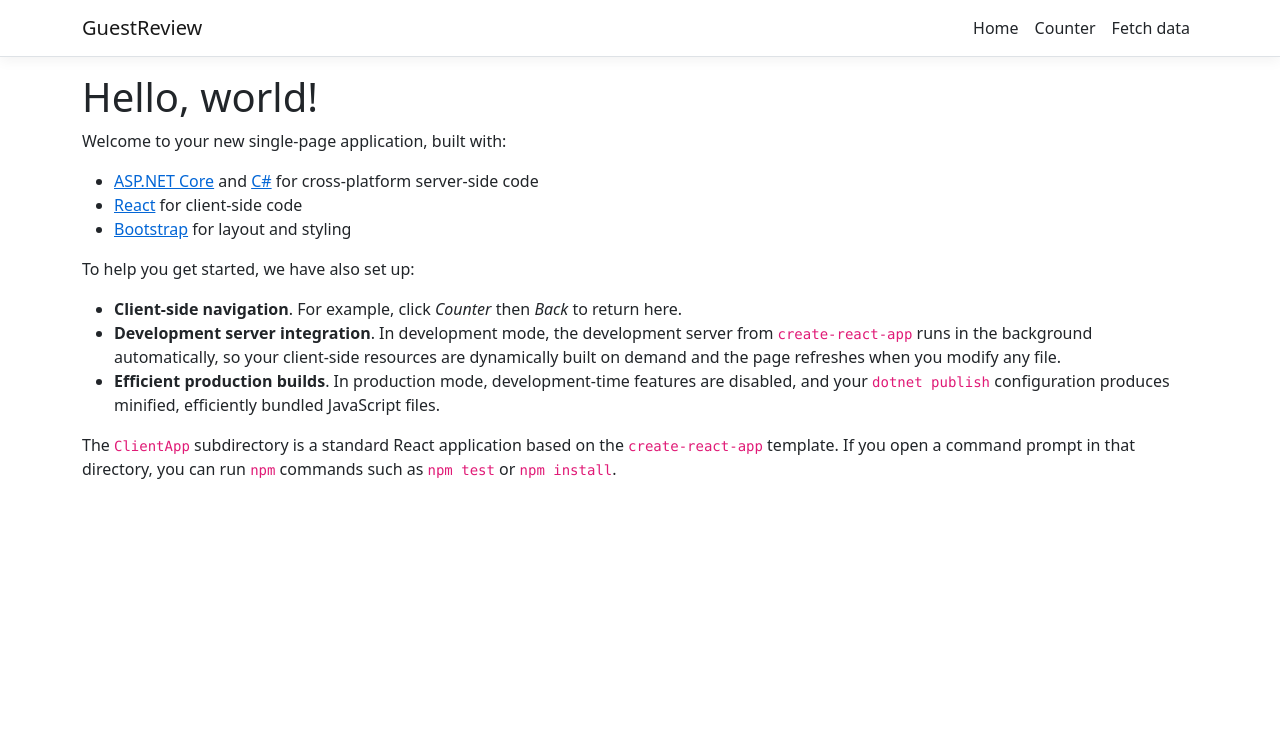
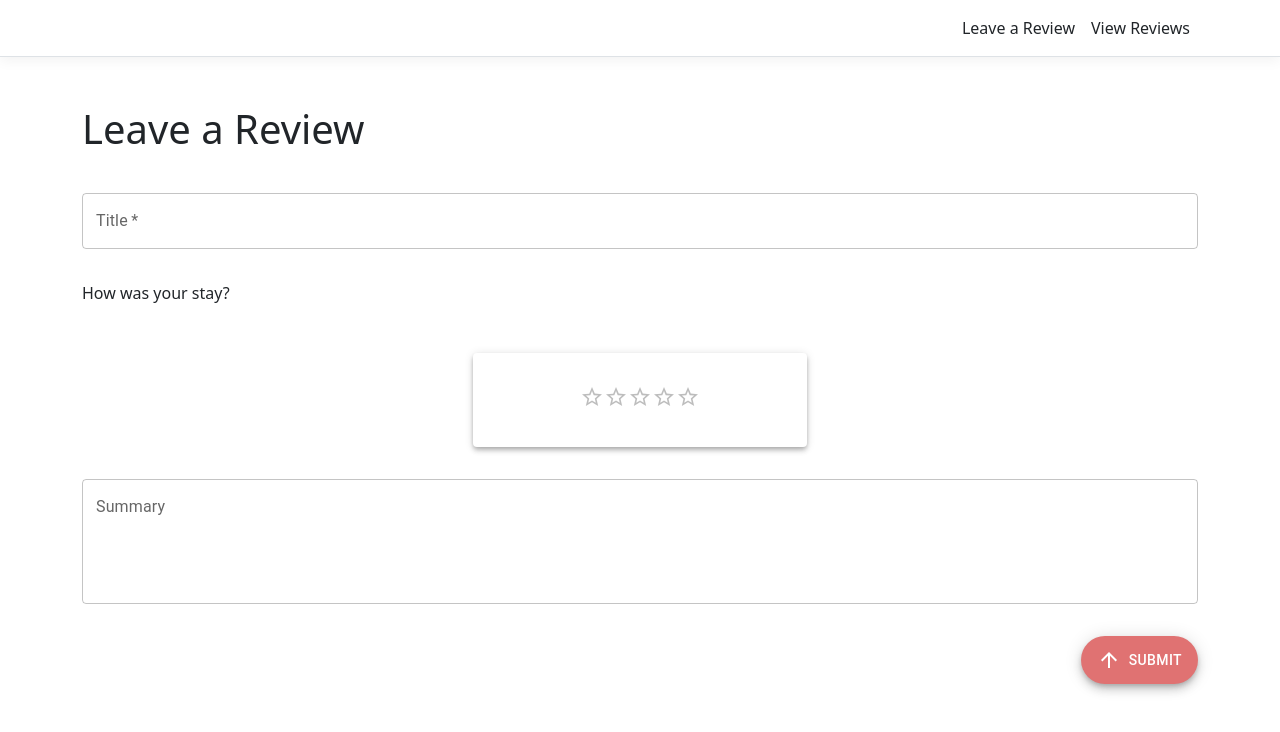
Before and after one commit to KWright16/GuestReview, a React (Create React App) app in the folder GuestReview/ClientApp/: page / in a window 1280 px wide. Shown: the top 732 px of the page. Built offline with nearby package versions, Linux system fonts and the light colour scheme.

Commit message:
tidy up files

```diff
--- a/GuestReview/ClientApp/src/App.js
+++ b/GuestReview/ClientApp/src/App.js
@@ -2,21 +2,33 @@ import React, { Component } from 'react';
 import { Route, Routes } from 'react-router-dom';
 import AppRoutes from './AppRoutes';
 import { Layout } from './components/Layout';
+import { ThemeProvider } from '@mui/material/styles';
+import { theme } from './theme';
+import {
+  QueryClient,
+  QueryClientProvider
+} from 'react-query';
 import './custom.css';
 
-export default class App extends Component {
-  static displayName = App.name;
+const queryClient = new QueryClient()
 
-  render() {
+const App = () => {
+  const displayName = App.name;
+
     return (
+      <QueryClientProvider client={queryClient}>
         <Layout>
+          <ThemeProvider theme={theme}>
           <Routes>
             {AppRoutes.map((route, index) => {
               const { element, ...rest } = route;
               return <Route key={index} {...rest} element={element} />;
             })}
           </Routes>
+          </ThemeProvider>
         </Layout>
+      </QueryClientProvider>
     );
 }
-}
+
+export default App;
--- a/GuestReview/ClientApp/src/components/FetchData.js
+++ /dev/null
@@ -1,59 +0,0 @@
-import React, { Component } from 'react';
-
-export class FetchData extends Component {
-  static displayName = FetchData.name;
-
-  constructor(props) {
-    super(props);
-    this.state = { forecasts: [], loading: true };
-  }
-
-  componentDidMount() {
-    this.populateWeatherData();
-  }
-
-  static renderForecastsTable(forecasts) {
-    return (
-      <table className="table table-striped" aria-labelledby="tableLabel">
-        <thead>
-          <tr>
-            <th>Date</th>
-            <th>Temp. (C)</th>
-            <th>Temp. (F)</th>
-            <th>Summary</th>
-          </tr>
-        </thead>
-        <tbody>
-          {forecasts.map(forecast =>
-            <tr key={forecast.date}>
-              <td>{forecast.date}</td>
-              <td>{forecast.temperatureC}</td>
-              <td>{forecast.temperatureF}</td>
-              <td>{forecast.summary}</td>
-            </tr>
-          )}
-        </tbody>
-      </table>
-    );
-  }
-
-  render() {
-    let contents = this.state.loading
-      ? <p><em>Loading...</em></p>
-      : FetchData.renderForecastsTable(this.state.forecasts);
-
-    return (
-      <div>
-        <h1 id="tableLabel">Weather forecast</h1>
-        <p>This component demonstrates fetching data from the server.</p>
-        {contents}
-      </div>
-    );
-  }
-
-  async populateWeatherData() {
-    const response = await fetch('weatherforecast');
-    const data = await response.json();
-    this.setState({ forecasts: data, loading: false });
-  }
-}
--- a/GuestReview/ClientApp/src/components/Home.js
+++ /dev/null
@@ -1,26 +0,0 @@
-import React, { Component } from 'react';
-
-export class Home extends Component {
-  static displayName = Home.name;
-
-  render() {
-    return (
-      <div>
-        <h1>Hello, world!</h1>
-        <p>Welcome to your new single-page application, built with:</p>
-        <ul>
-          <li><a href='https://get.asp.net/'>ASP.NET Core</a> and <a href='https://msdn.microsoft.com/en-us/library/67ef8sbd.aspx'>C#</a> for cross-platform server-side code</li>
-          <li><a href='https://facebook.github.io/react/'>React</a> for client-side code</li>
-          <li><a href='http://getbootstrap.com/'>Bootstrap</a> for layout and styling</li>
-        </ul>
-        <p>To help you get started, we have also set up:</p>
-        <ul>
-          <li><strong>Client-side navigation</strong>. For example, click <em>Counter</em> then <em>Back</em> to return here.</li>
-          <li><strong>Development server integration</strong>. In development mode, the development server from <code>create-react-app</code> runs in the background automatically, so your client-side resources are dynamically built on demand and the page refreshes when you modify any file.</li>
-          <li><strong>Efficient production builds</strong>. In production mode, development-time features are disabled, and your <code>dotnet publish</code> configuration produces minified, efficiently bundled JavaScript files.</li>
-        </ul>
-        <p>The <code>ClientApp</code> subdirectory is a standard React application based on the <code>create-react-app</code> template. If you open a command prompt in that directory, you can run <code>npm</code> commands such as <code>npm test</code> or <code>npm install</code>.</p>
-      </div>
-    );
-  }
-}
--- a/GuestReview/ClientApp/src/components/NavMenu.css
+++ b/GuestReview/ClientApp/src/components/NavMenu.css
@@ -16,3 +16,9 @@ html {
 .box-shadow {
   box-shadow: 0 .25rem .75rem rgba(0, 0, 0, .05);
 }
+
+#navImg {
+  border:red;
+  background-size: cover;
+  background-image: '../../AdobeStock_223842331.jpeg';
+}
--- a/GuestReview/ClientApp/src/components/NavMenu.js
+++ /dev/null
@@ -1,47 +0,0 @@
-import React, { Component } from 'react';
-import { Collapse, Navbar, NavbarBrand, NavbarToggler, NavItem, NavLink } from 'reactstrap';
-import { Link } from 'react-router-dom';
-import './NavMenu.css';
-
-export class NavMenu extends Component {
-  static displayName = NavMenu.name;
-
-  constructor (props) {
-    super(props);
-
-    this.toggleNavbar = this.toggleNavbar.bind(this);
-    this.state = {
-      collapsed: true
-    };
-  }
-
-  toggleNavbar () {
-    this.setState({
-      collapsed: !this.state.collapsed
-    });
-  }
-
-  render() {
-    return (
-      <header>
-        <Navbar className="navbar-expand-sm navbar-toggleable-sm ng-white border-bottom box-shadow mb-3" container light>
-          <NavbarBrand tag={Link} to="/">GuestReview</NavbarBrand>
-          <NavbarToggler onClick={this.toggleNavbar} className="mr-2" />
-          <Collapse className="d-sm-inline-flex flex-sm-row-reverse" isOpen={!this.state.collapsed} navbar>
-            <ul className="navbar-nav flex-grow">
-              <NavItem>
-                <NavLink tag={Link} className="text-dark" to="/">Home</NavLink>
-              </NavItem>
-              <NavItem>
-                <NavLink tag={Link} className="text-dark" to="/counter">Counter</NavLink>
-              </NavItem>
-              <NavItem>
-                <NavLink tag={Link} className="text-dark" to="/fetch-data">Fetch data</NavLink>
-              </NavItem>
-            </ul>
-          </Collapse>
-        </Navbar>
-      </header>
-    );
-  }
-}
--- /dev/null
+++ b/GuestReview/ClientApp/src/components/NavMenu.tsx
@@ -0,0 +1,41 @@
+import React, { useState } from 'react';
+import { Collapse, Navbar, NavbarToggler, NavItem, NavLink } from 'reactstrap';
+import { Link } from 'react-router-dom';
+import './NavMenu.css';
+
+export const NavMenu = () => {
+  const displayName = NavMenu.name;
+  const [collapsed, setCollapsed] = useState<boolean>(true);
+
+
+  const toggleNavbar = () => {
+    setCollapsed(!collapsed);
+  }
+
+    return (
+      <header>
+        <div id="navImg">
+        <Navbar className="navbar-expand-sm navbar-toggleable-sm ng-white border-bottom box-shadow mb-3" container light>
+          {/* <NavbarBrand tag={Link} to="/">GuestReview</NavbarBrand> */}
+          {/* <img
+            // id="navImg"
+            src={'../../AdobeStock_223842331.jpeg'}
+            alt="Nature background"
+            loading="lazy"
+          /> */}
+          <NavbarToggler onClick={toggleNavbar} className="mr-2" />
+          <Collapse className="d-sm-inline-flex flex-sm-row-reverse" isOpen={!collapsed} navbar>
+            <ul className="navbar-nav flex-grow">
+              <NavItem>
+                <NavLink tag={Link} className="text-dark" to="/">Leave a Review</NavLink>
+              </NavItem>
+              <NavItem>
+                <NavLink tag={Link} className="text-dark" to="/reviews-list">View Reviews</NavLink>
+              </NavItem>
+            </ul>
+          </Collapse>
+        </Navbar>
+        </div>
+      </header>
+    );
+}
--- /dev/null
+++ b/GuestReview/ClientApp/src/definitions/app.d.ts
@@ -0,0 +1,5 @@
+export interface IReview {
+    title: string;
+    rating: number;
+    summary: string;
+}
--- /dev/null
+++ b/GuestReview/ClientApp/src/theme.ts
@@ -0,0 +1,12 @@
+import { createTheme } from '@mui/material/styles';
+
+export const theme = createTheme({
+    palette: {
+      primary: {
+        main: '#10b4c1',
+      },
+      secondary: {
+        main: '#e07272',
+      },
+    },
+  });
```
Also changed, not shown: GuestReview/ClientApp/src/AppRoutes.js (+5 -10 lines), 1 other file (tests, documents, lock files or other folders). Lines whose indentation alone changed are shown as unchanged.
